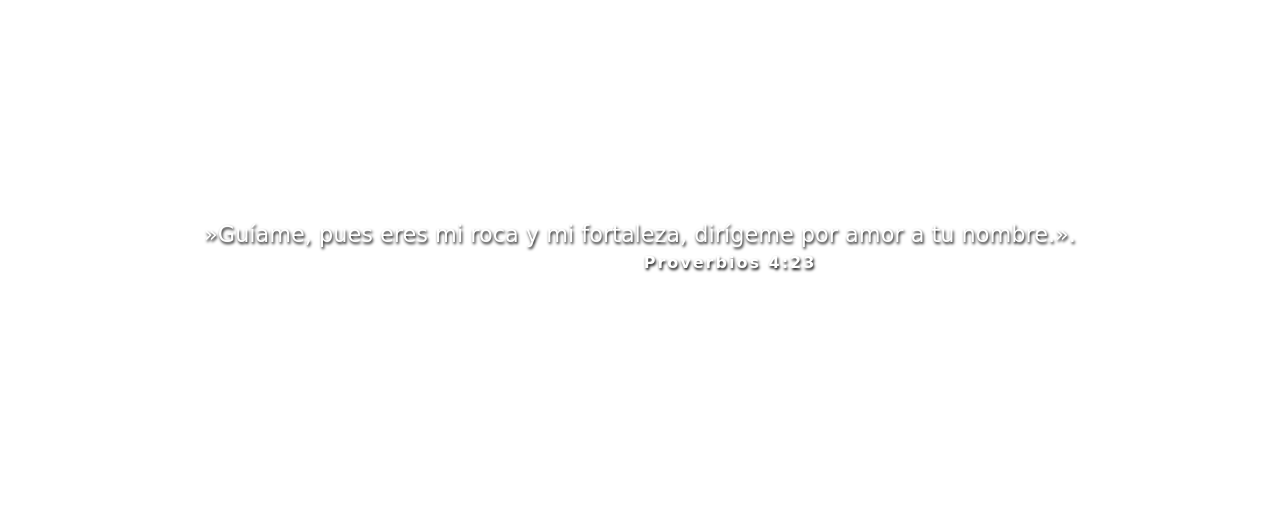
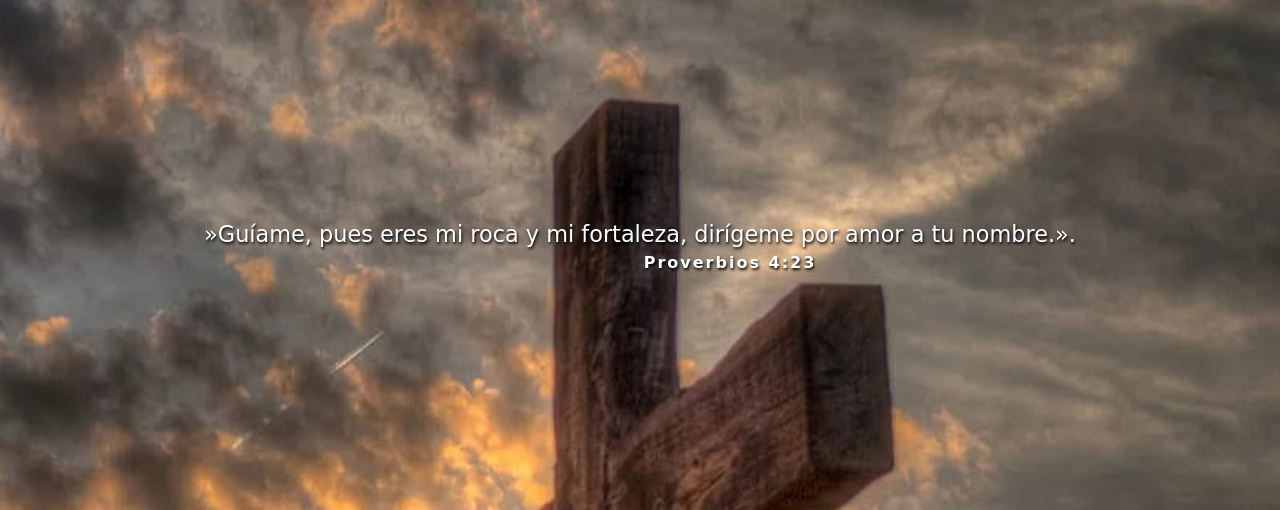
Before and after one commit to Luifer7/Versiculosaleatorios, a plain HTML site: page index.html in a window 1280 px wide. Shown: the part 290-800 px from the top of the page. Drawn offline with nearby package versions, Linux system fonts and the light colour scheme; the site is published under a folder, as on GitHub Pages, so addresses that start at the root find nothing; a web font is replaced by a local one.

Commit message:
commit details

```diff
--- a/style.css
+++ b/style.css
@@ -5,7 +5,7 @@
 
 body {
     box-sizing: border-box;
-    background-image: url(/img/bg.jpg);
+    background-image: url(img/bg.jpg);
     background-size: cover;
 }
 
```
